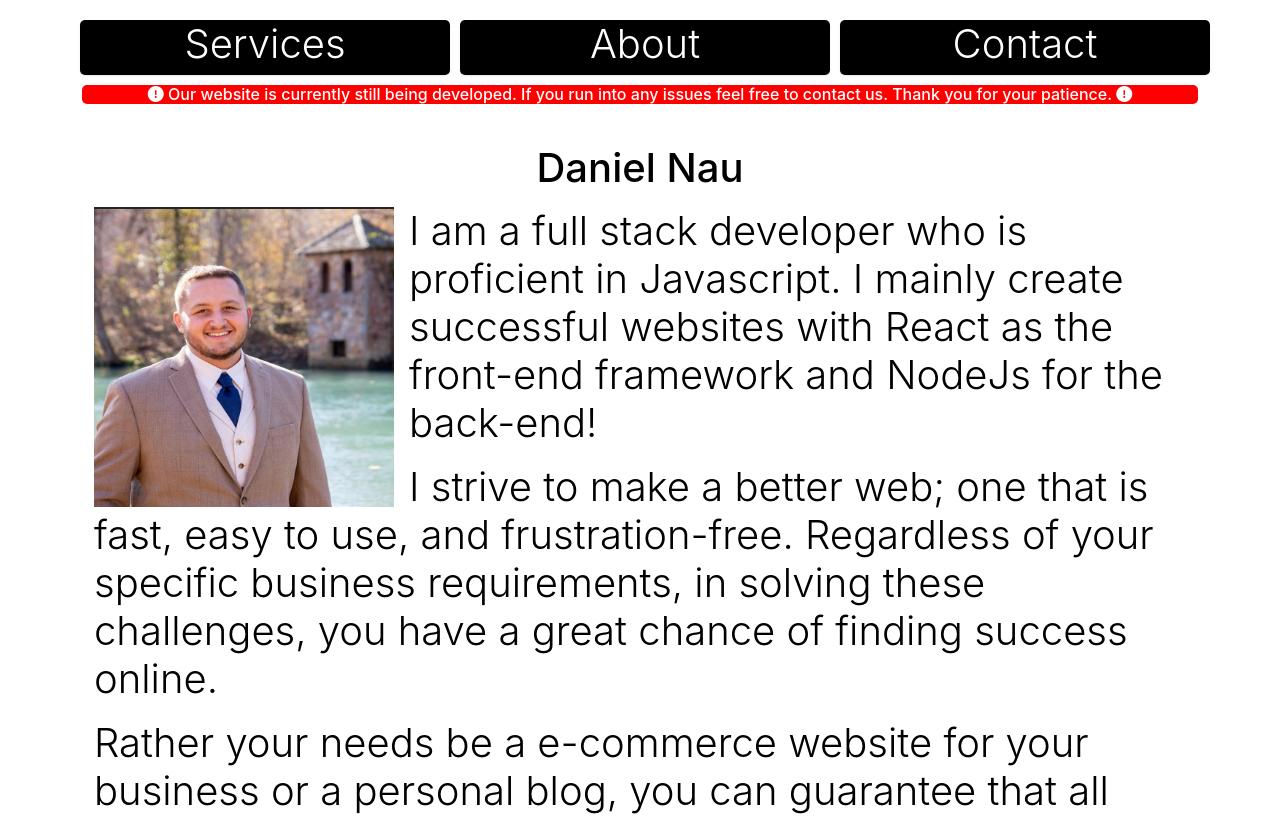
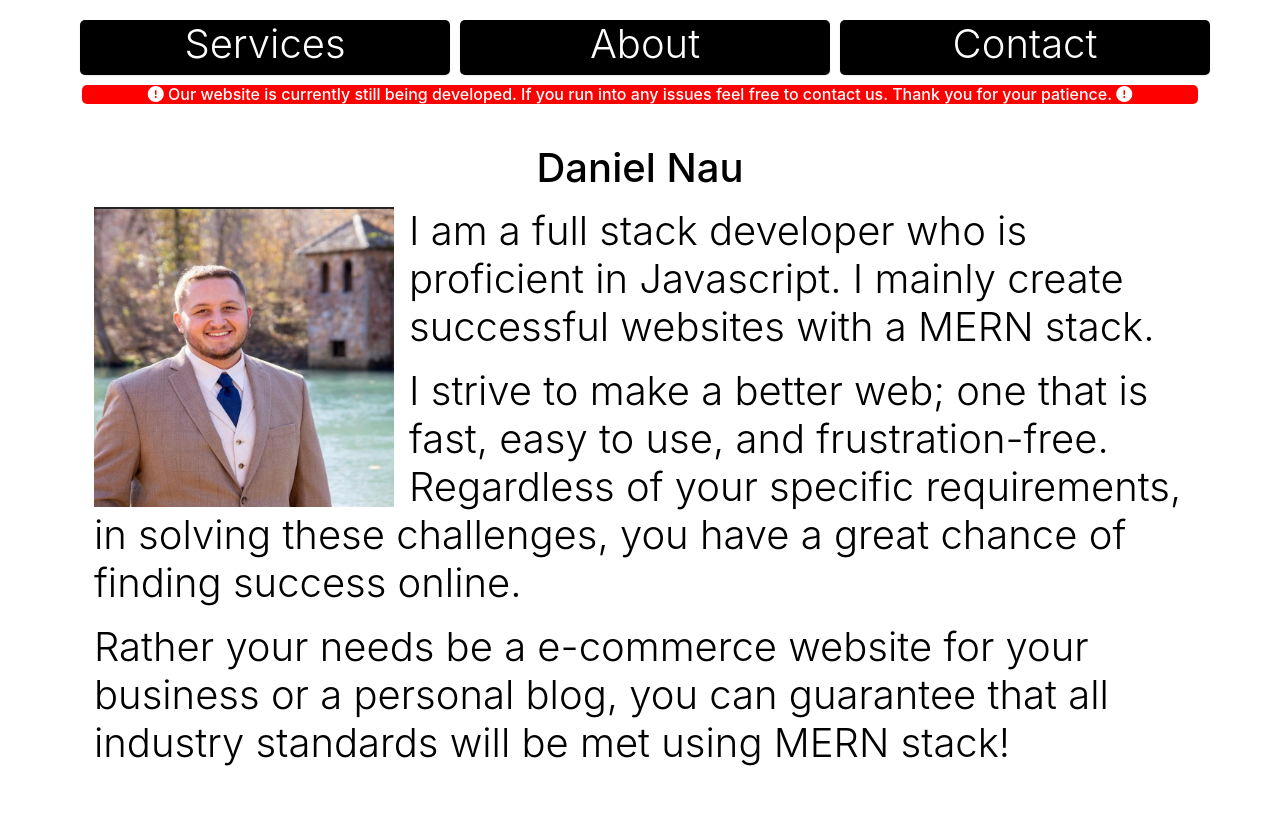
Before and after one commit to dannauu/my-website, a React (Create React App) app: page /about in a window 1280 px wide. Shown: the top 816 px of the page. Built offline with nearby package versions, Linux system fonts and the light colour scheme.

Commit message:
tweaked my about paragraph

```diff
--- a/src/components/About.js
+++ b/src/components/About.js
@@ -20,13 +20,12 @@ const About = () => {
 
           <p className="text-focus-in display-6">
             I am a full stack developer who is proficient in Javascript. I
-            mainly create successful websites with React as the front-end
-            framework and NodeJs for the back-end!
+            mainly create successful websites with a MERN stack.
           </p>
 
           <p className="text-focus-in display-6">
             I strive to make a better web; one that is fast, easy to use, and
-            frustration-free. Regardless of your specific business requirements,
+            frustration-free. Regardless of your specific requirements,
             in solving these challenges, you have a great chance of finding
             success online.
           </p>
@@ -34,7 +33,7 @@ const About = () => {
           <p className="text-focus-in display-6">
             Rather your needs be a e-commerce website for your business or a
             personal blog, you can guarantee that all industry standards will be
-            met!
+            met using MERN stack!
           </p>
         </div>
         <div className="aa">
```
